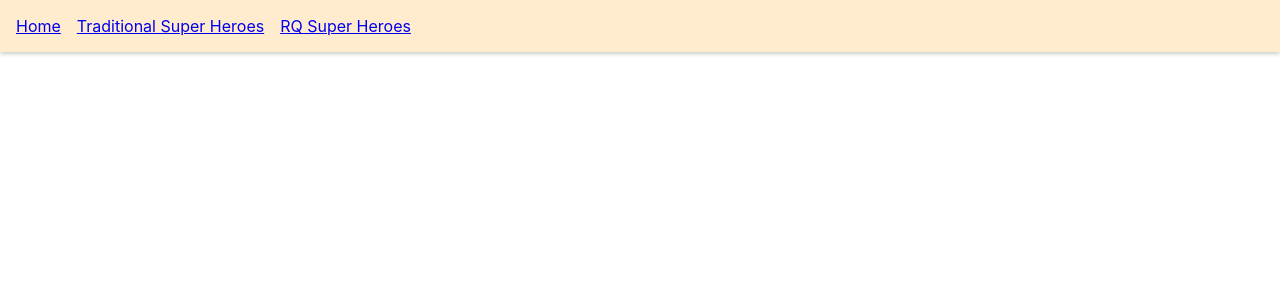
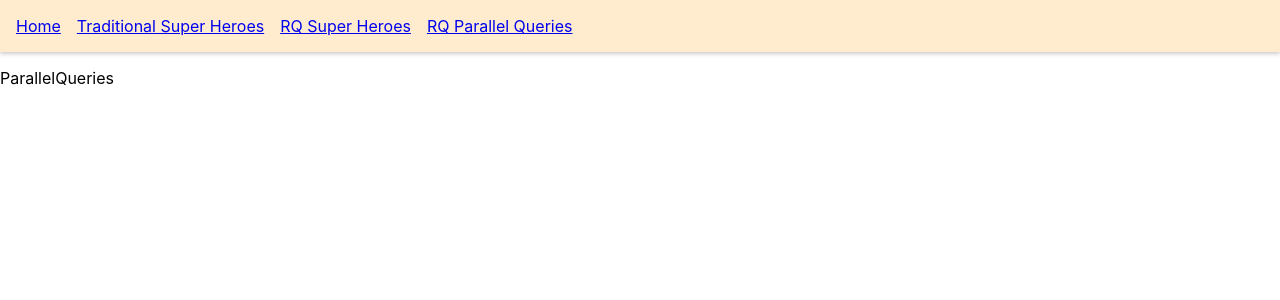
Before and after one commit to Gapotchenko-Yakov/react-query-demo, a React (Create React App) app: page /rq-parallel-queries in a window 1280 px wide. Shown: the top 300 px of the page. Built offline with nearby package versions, Linux system fonts and the light colour scheme; data requests are answered from the project's data file.

Commit message:
Parallel Queries

```diff
--- a/src/App.js
+++ b/src/App.js
@@ -7,6 +7,7 @@ import SuperHeroesPage from "./components/SuperHeroes.page";
 import { QueryClient, QueryClientProvider } from "react-query";
 import { ReactQueryDevtools } from "react-query/devtools";
 import RQSuperHero from "./components/RQSuperHero.page";
+import RQParallelQueries from "./components/RQParallelQueries.page";
 
 const queryClient = new QueryClient();
 
@@ -26,12 +27,19 @@ function App() {
               <li>
                 <Link to="/rq-super-heroes">RQ Super Heroes</Link>
               </li>
+              <li>
+                <Link to="/rq-parallel-queries">RQ Parallel Queries</Link>
+              </li>
             </ul>
           </nav>
           <Routes>
-            <Route path="/rq-super-heroes/:heroId" element={<RQSuperHero />} />
+            <Route
+              path="/rq-parallel-queries"
+              element={<RQParallelQueries />}
+            />
             <Route path="/super-heroes" element={<SuperHeroesPage />} />
             <Route path="/rq-super-heroes" element={<RQSuperHeroesPage />} />
+            <Route path="/rq-super-heroes/:heroId" element={<RQSuperHero />} />
             <Route path="/" element={<HomePage />} />
           </Routes>
         </div>
--- /dev/null
+++ b/src/components/RQParallelQueries.page.js
@@ -0,0 +1,20 @@
+import axios from "axios";
+import React from "react";
+import { useQuery } from "react-query";
+
+const fetchSuperHeroes = () => {
+  return axios.get("http://localhost:4000/superheroes");
+};
+
+const fetchFriends = () => {
+  return axios.get("http://localhost:4000/friends");
+};
+
+const RQParallelQueries = () => {
+  const { data: superHeroes } = useQuery("super-heroes", fetchSuperHeroes);
+  const { data: friends } = useQuery("friends", fetchFriends);
+
+  return <div>ParallelQueries</div>;
+};
+
+export default RQParallelQueries;
```
